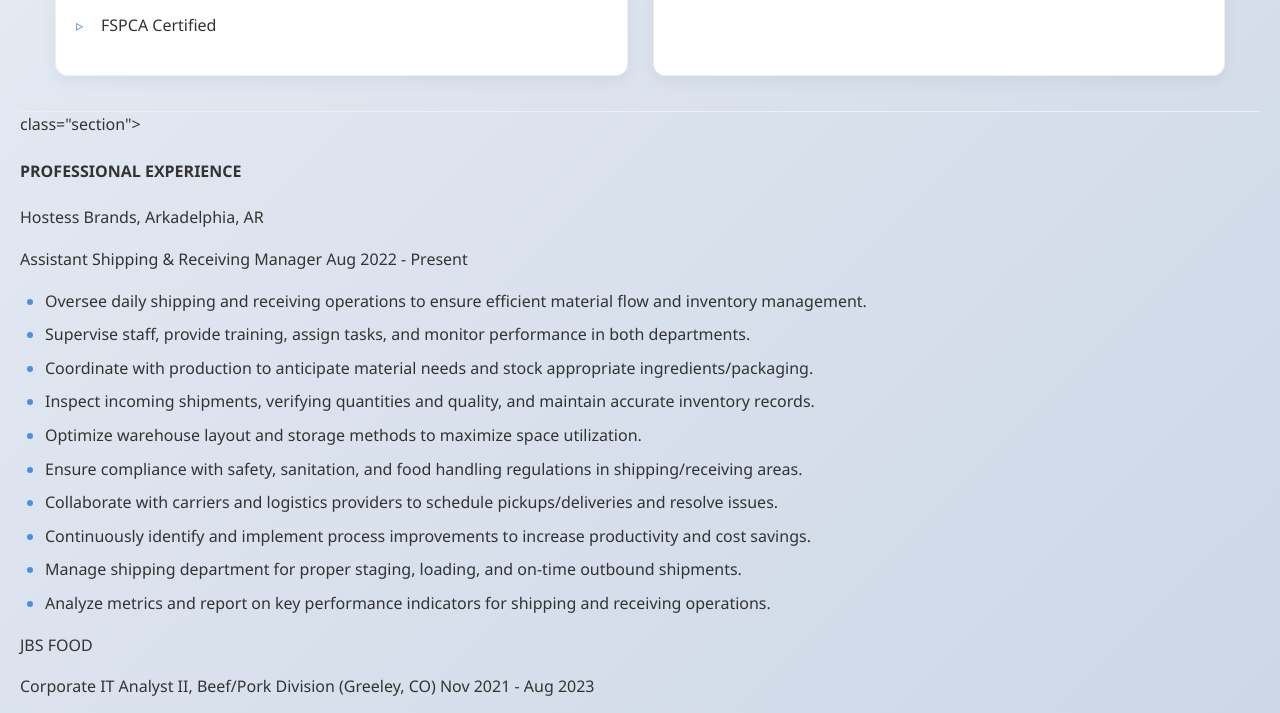
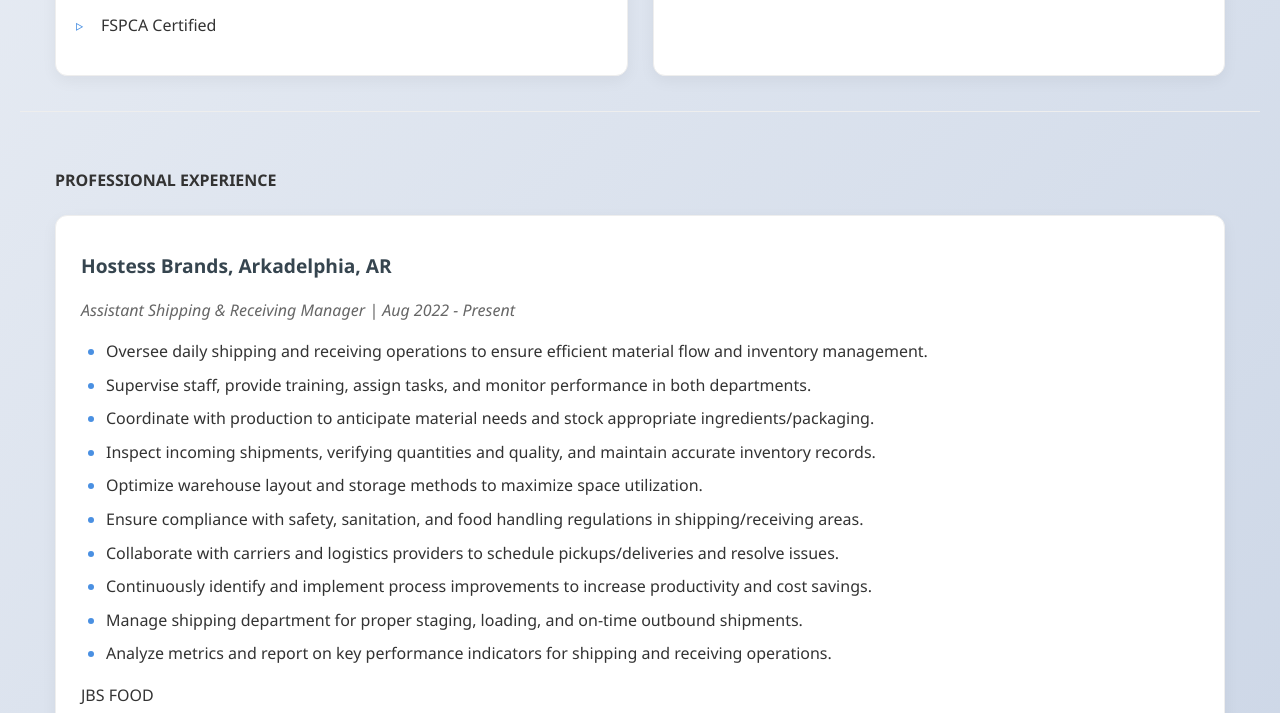
Before and after one commit to MaycoRmz/rmz.github.io, a plain HTML site: page index.html in a window 1280 px wide. Shown: the part 1493-2206 px from the top of the page. Drawn offline with Linux system fonts and the light colour scheme.

Commit message:
Update index.html
ep6

```diff
--- a/index.html
+++ b/index.html
@@ -216,11 +216,12 @@
                 </div>
             </div>
         </div>
-    <div> class="section">
-    <h4>PROFESSIONAL EXPERIENCE</h4>
-    <div class="professional-experience">
-    <p>Hostess Brands, Arkadelphia, AR</p>
-    <p>Assistant Shipping &amp; Receiving Manager Aug 2022 - Present</p>
+    <div class="section">
+        <h4>PROFESSIONAL EXPERIENCE</h4>
+        <div class="professional-experience">
+            <div class="job">
+                <p class="job-title">Hostess Brands, Arkadelphia, AR</p>
+                <p class="job-period">Assistant Shipping & Receiving Manager | Aug 2022 - Present</p>
     <ul>
         <li>Oversee daily shipping and receiving operations to ensure efficient material flow and inventory management.</li>
         <li>Supervise staff, provide training, assign tasks, and monitor performance in both departments.</li>
```
